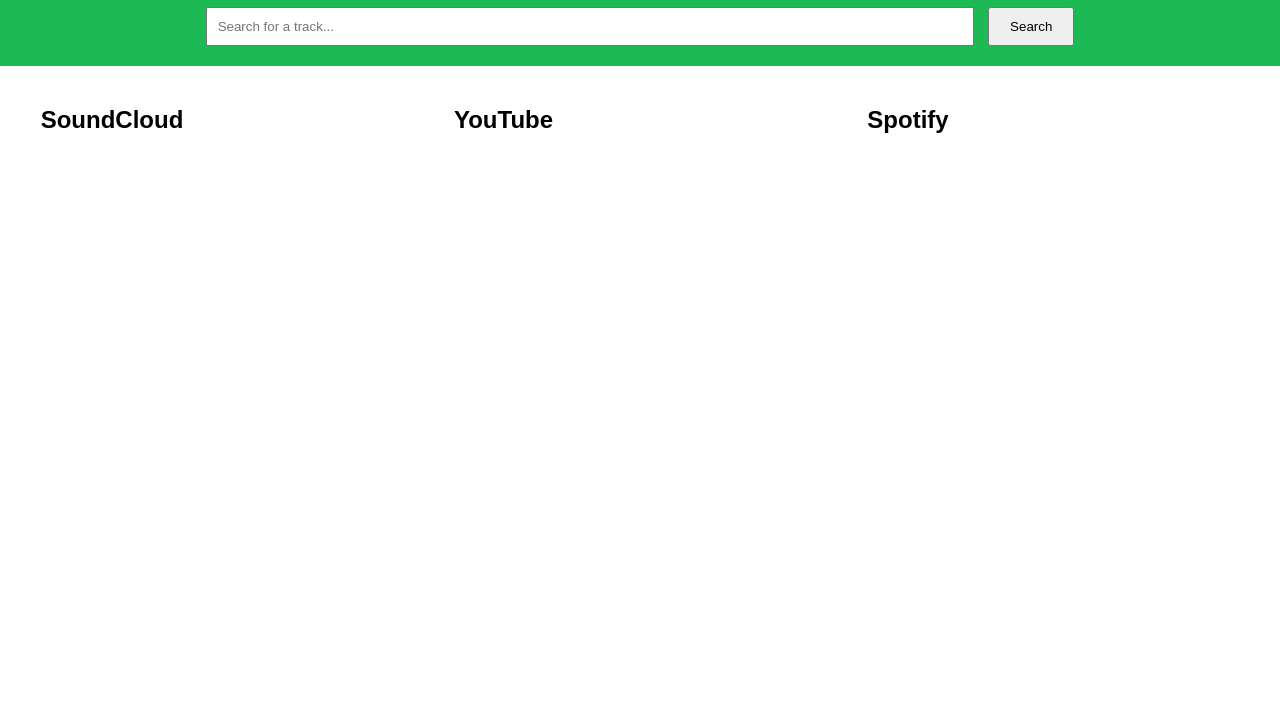
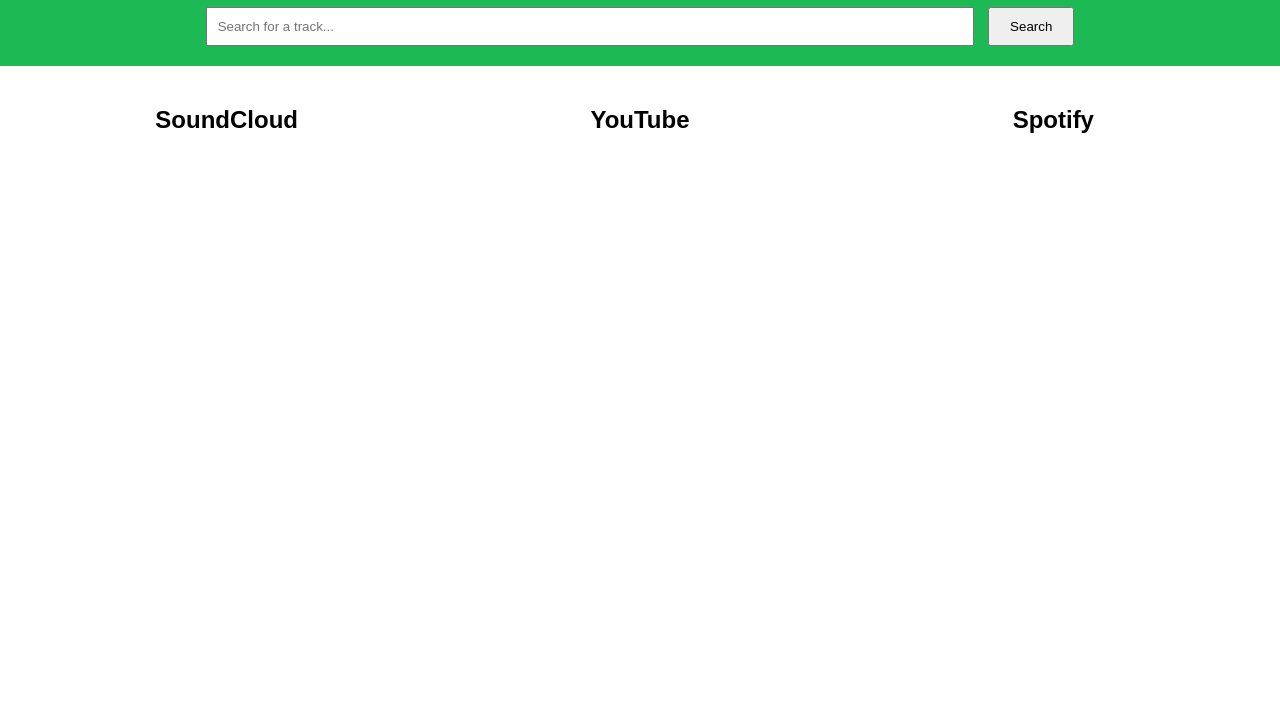
Before and after one commit to deleminaro/Social-media, a plain HTML site: page index.html in a window 1280 px wide. Shown: the part 93-800 px from the top of the page. Drawn offline with Linux system fonts and the light colour scheme.

Commit message:
Update styles.css

```diff
--- a/styles.css
+++ b/styles.css
@@ -25,8 +25,18 @@
   display: flex;
   justify-content: space-around;
   padding: 20px;
+  flex-wrap: wrap;
 }
 
 section {
   width: 30%;
+  margin-bottom: 20px;
 }
+
+section h2 {
+  text-align: center;
+}
+
+.track {
+  margin-bottom: 15px;
+}
```
